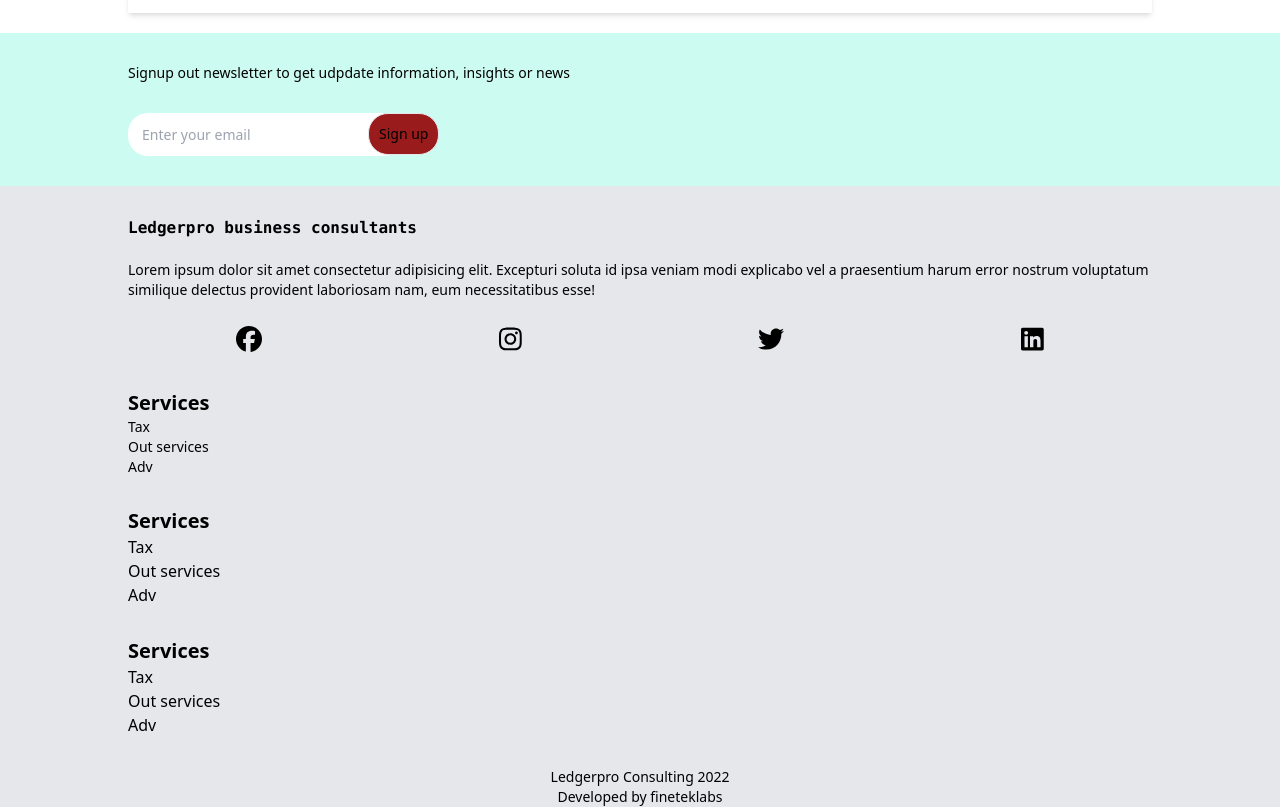
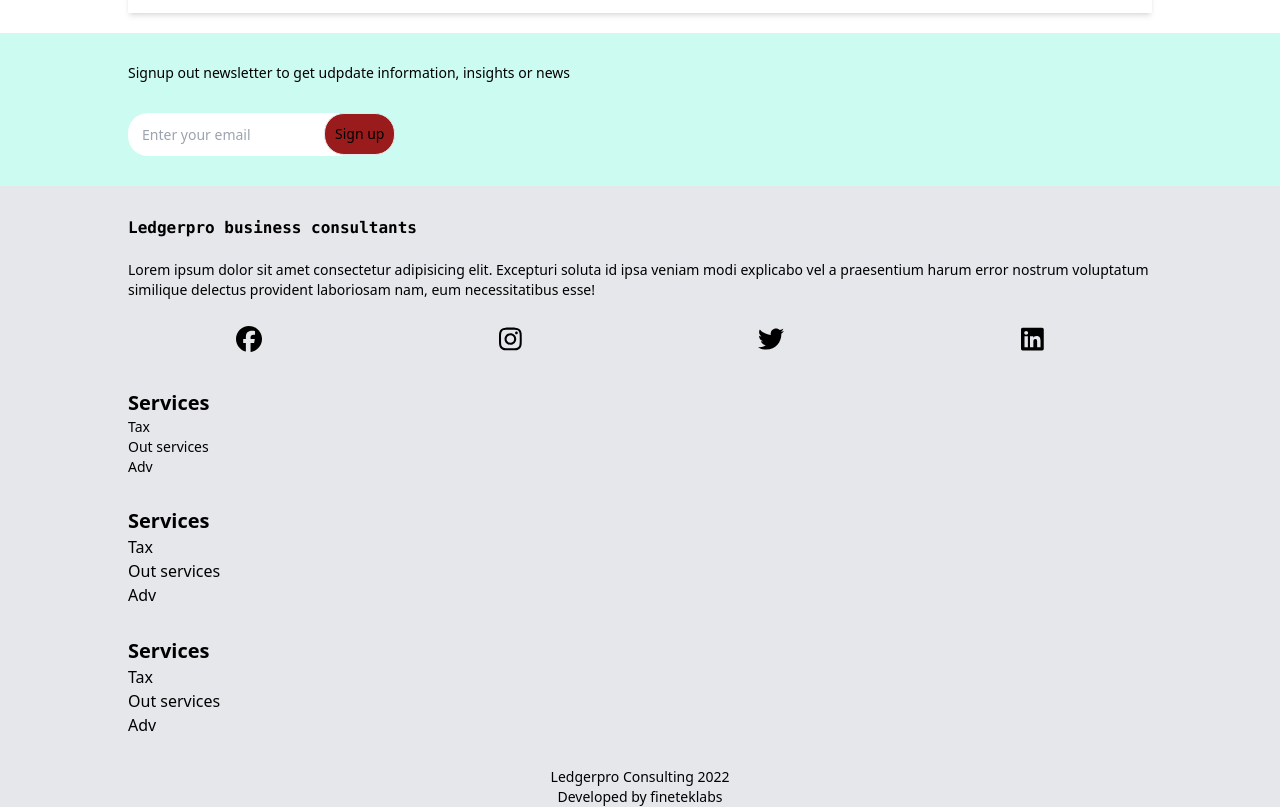
Before and after one commit to cheruiyot-ian-k/ledgerprotailwind, a React (Create React App) app: page / in a window 1280 px wide. Shown: the part 4469-5276 px from the top of the page. Built offline with nearby package versions, Linux system fonts and the light colour scheme.

Commit message:
button sign up

```diff
--- a/public/style.css
+++ b/public/style.css
@@ -656,6 +656,18 @@ video {
   margin-left: -39px;
 }
 
+.ml-\[-40px\] {
+  margin-left: -40px;
+}
+
+.ml-\[-44px\] {
+  margin-left: -44px;
+}
+
+.ml-\[-34px\] {
+  margin-left: -34px;
+}
+
 .flex {
   display: flex;
 }
@@ -738,6 +750,10 @@ video {
 
 .w-\[40\%\] {
   width: 40%;
+}
+
+.w-\[10\%\] {
+  width: 10%;
 }
 
 .flex-col {
--- a/src/components/Home.js
+++ b/src/components/Home.js
@@ -276,12 +276,12 @@ const Home = () => {
                 <div className="tenone">
                     <p>Signup out newsletter to get udpdate information, insights or news</p>
                 </div>
-                <div className="tentwo flex gap-[10px]">
+                <div className="tentwo flex ">
                     <div>
-                        <input className="h-[43px] w-[120%] px-[14px] rounded-[20px]" type="text" placeholder="Enter your email" />
+                        <input className="h-[43px] px-[14px] rounded-[20px]" type="text" placeholder="Enter your email" />
                     </div>
                     <div>
-                        <button className="border p-[10px] rounded-[20px] bg-red-800">Sign up</button>
+                        <button className="border p-[10px] ml-[-34px] rounded-[20px] bg-red-800">Sign up</button>
                     </div>
                 </div>
 
```
